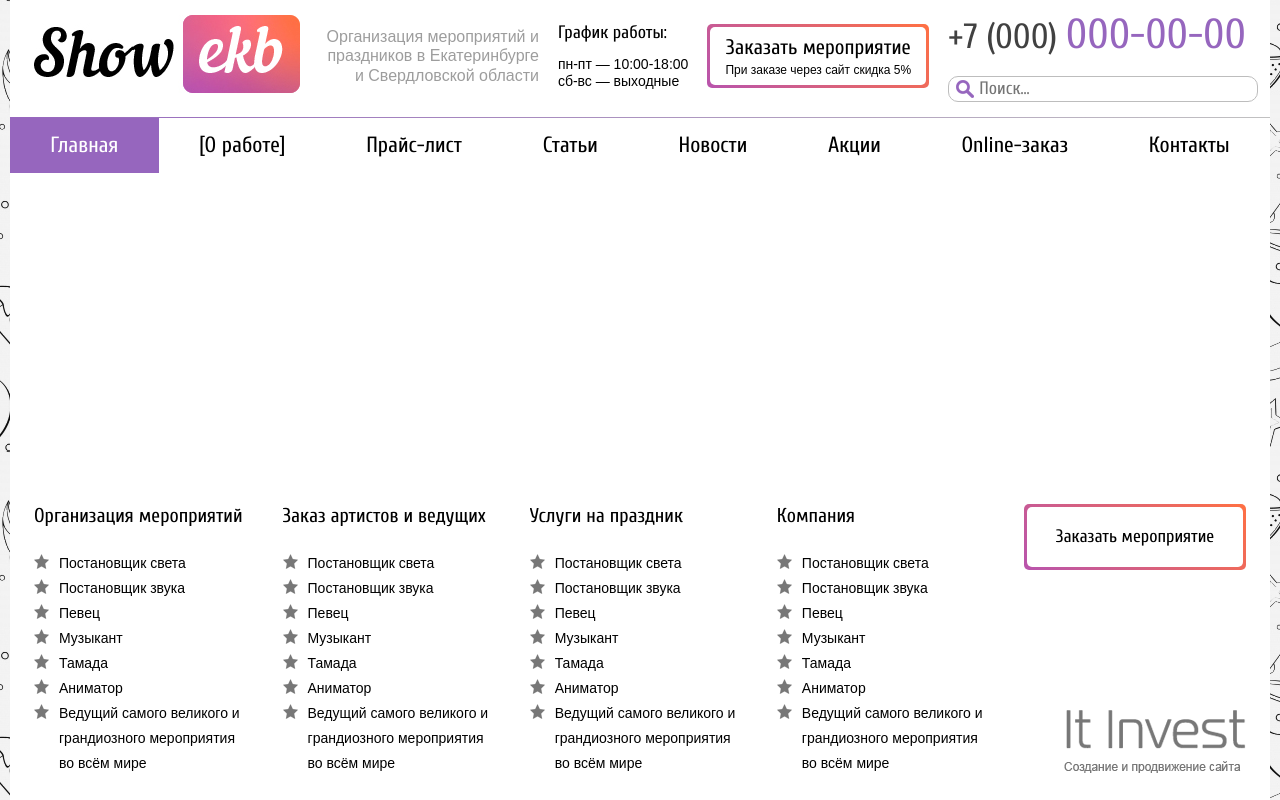
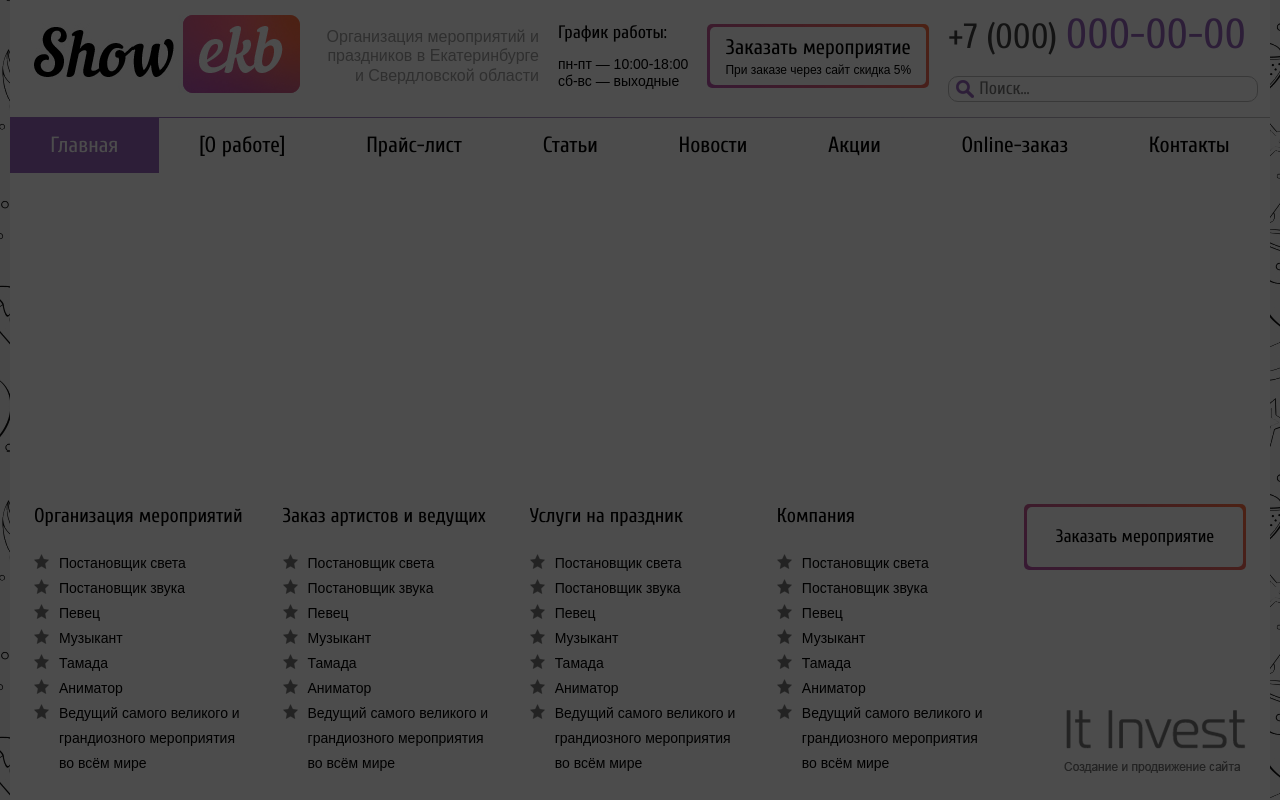
Before and after one commit to Vadim-Moshev/portfolio_showekb, a website built with webpack: page src/index.html in a window 1280 px wide. Both pictures are taken after a click on the button "Заказать мероприятие". Built offline with nearby package versions, Linux system fonts and the light colour scheme.

Commit message:
finish overlay animation

```diff
--- a/src/scripts/modal-open.js
+++ b/src/scripts/modal-open.js
@@ -12,12 +12,22 @@ const orderButtonHeader = getById("order-button-header");
 const orderButtonFooter = getById("order-button-footer");
 
 const openPopupHandler = () => {
-  alert("хай!");
+  toggleScrollVisibility(false);
+
+  overlay.style.display = "flex";
+  setTimeout(() => {
+    overlay.classList.add("modal-overlay--visible");
+  }, 0);
 };
 
 const closePopupHandler = () => {
   overlay.classList.remove("modal-overlay--visible");
-  toggleScrollVisibility(true);
+  overlay.addEventListener("transitionend", function animateOverlayClosing() {
+    overlay.style.display = "none";
+    toggleScrollVisibility(true);
+
+    overlay.removeEventListener("transitionend", animateOverlayClosing);
+  });
 };
 
 orderButtonHeader?.addEventListener("click", openPopupHandler);
--- a/src/styles/fragments/_modal.scss
+++ b/src/styles/fragments/_modal.scss
@@ -1,5 +1,4 @@
 .modal-overlay {
-  display: flex;
   justify-content: center;
   align-items: center;
   position: absolute;
@@ -9,10 +8,13 @@
   right: 0;
   background-color: rgba(0, 0, 0, 0.7);
   z-index: 100;
+  opacity: 0;
+  transition: opacity 0.3s linear;
   display: none;
 
   &--visible {
-    display: flex;
+    // display: flex;
+    opacity: 1;
   }
 
   .modal-popup {
```
